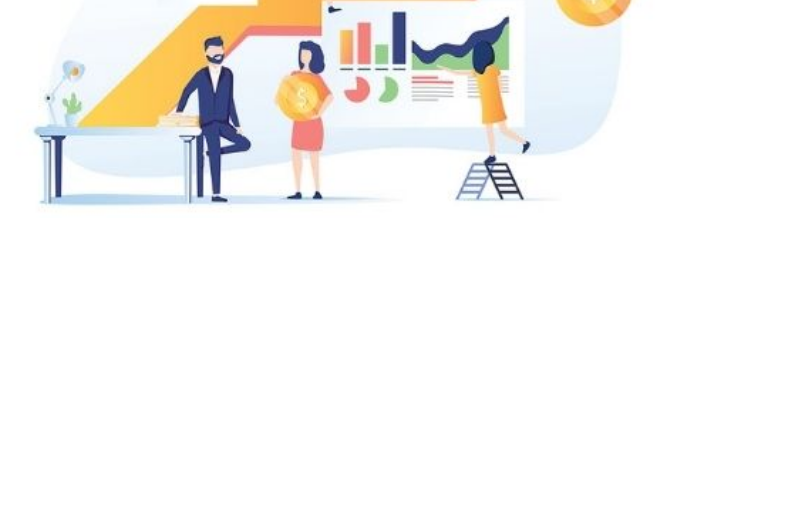
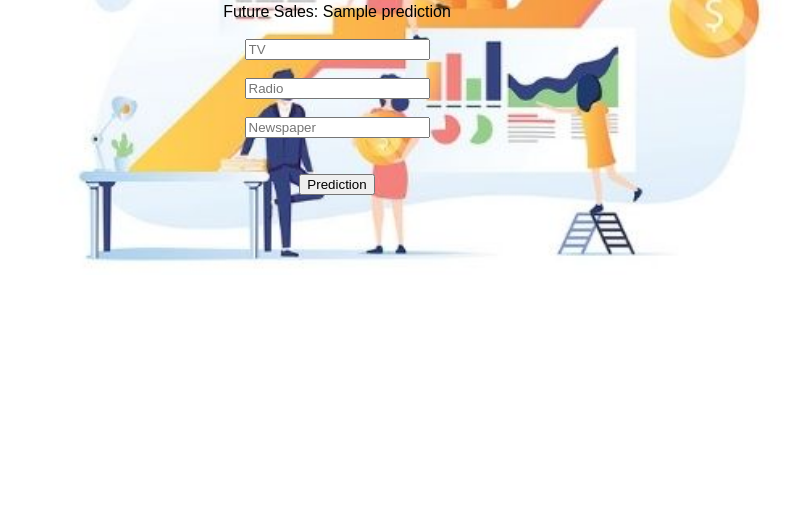
Before and after one commit to prince0310/Future-Sales-Prediction-with-machine-learning, a Flask app: template templates/index.html in a window 1280 px wide. Shown: the part 209-716 px from the top of the page, without its empty margins (303-1098 px from the left). Run offline with Flask 3, Linux system fonts and the light colour scheme; the template is opened without the code that fills it: most values are stand-ins (such as "Sample title", 1, 10 or a date in 2020); parts of the project's set-up code (start-up, migrations or seed data) failed here and were passed over.

Commit message:
Add files via upload

```diff
--- a/templates/index.html
+++ b/templates/index.html
@@ -4,28 +4,52 @@
 <head>
     <title>Future Sales Prediction with Machine Learning</title>
     <link rel="stylesheet" type="text/css" href="static/style.css">
+    <!-- <p style="background-color:tomato;"> Future Sales: {{ Prediction }}</p>
+    <img src="static/chat.png" alt="Trulli" width="150" height="200"  {{ Prediction }}> -->
+
+    <div class="container">
+        <img src="static/chat_color.png" alt="Snow"  width="170" height="200" >
+        <div class="centered">Future Sales: {{ Prediction }}</div>
+    </div>
+
+
 </head>
 
-<body>
-    <div class="input">
-        <h1>Future Sales Prediction with Machine Learning</h1>
-        <form method="post" action="/predict">
+<!DOCTYPE html>
+<html lang="en">
+</head>
 
-            <label for="stock">TV:</label>
-            <input type="integer" id="stock" name="TV" placeholder="TV">
+<body align="center" class="a">
 
-            <label for="stock">Radio:</label>
-            <input type="integer" id="stock" name="Radio" placeholder="Radio">
+        <div align="center" class="border">
+        <div class="form-val" class = "grey">
+            <form method="post" class = "view" action="/predict"  >
 
-            <label for="stock">Newspaper:</label>
-            <input type="integer" id="stock" name="Newspaper" placeholder="Newspaper">
+                <label for="stock"></label><br>
+                <input type="integer" id="stock" name="TV" class="tv" placeholder="TV"> <br> <br>
 
-            <input type="submit" value="Submit">
-        </form>
-    </div>
+                <label for="stock"></label>
+                <input type="integer" id="stock" name="Radio" class = "tv" placeholder="Radio"> <br> <br>
 
-    <p> Future Sales: {{ prediction }}</p>
+                <label for="stock"></label>
+                <input type="integer" id="stock" name="Newspaper" class="tv" placeholder="Newspaper"> <br><br>
+
+                <!-- <input type="submit" value="Submit"> -->
+                <br>
+                <button class=grey type="submit" value="Submit" name="Prediction"> Prediction </button>
+
+
+            </form>
+        </div> <br>
+
+
+        </div><br>
+
+
+        </div>
+        <br><br>
+
+
 </body>
 
-
 </html>
```
